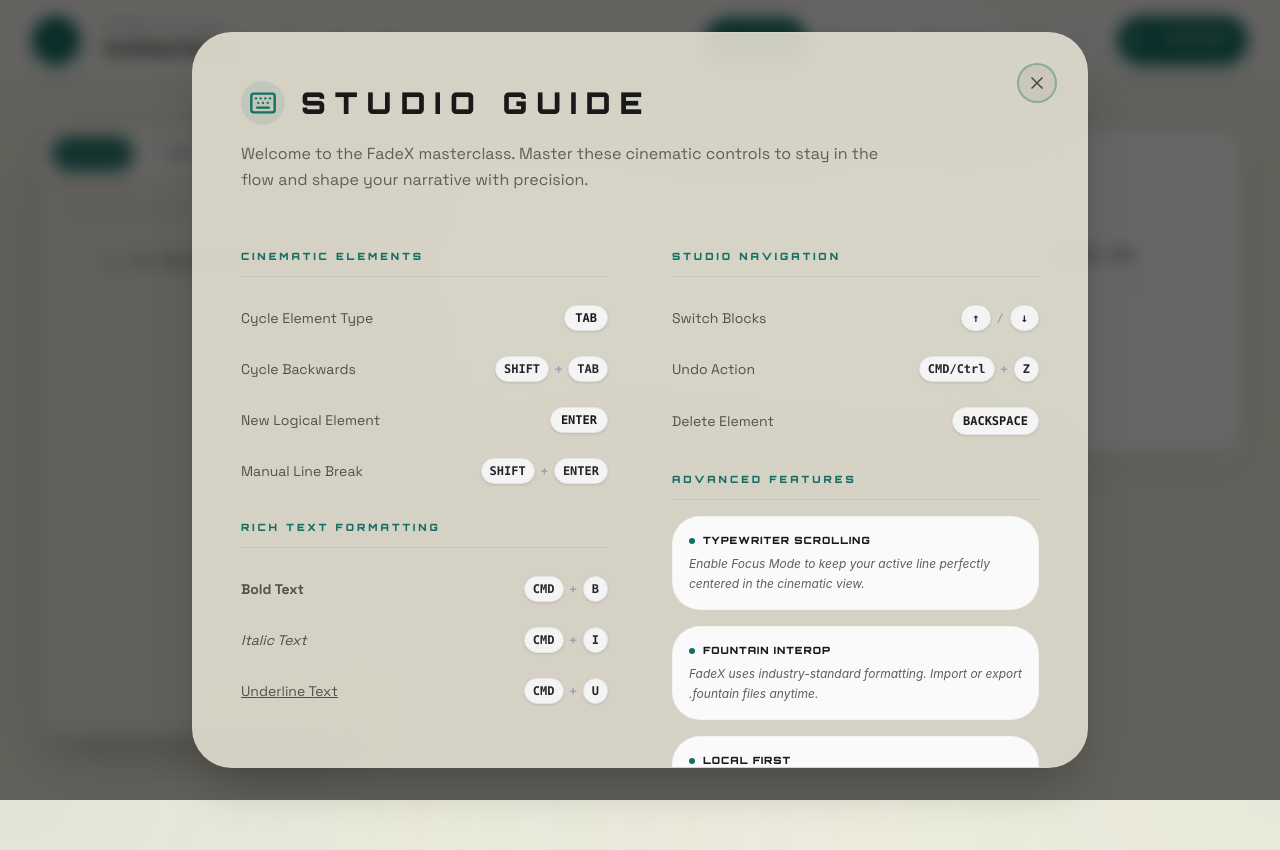
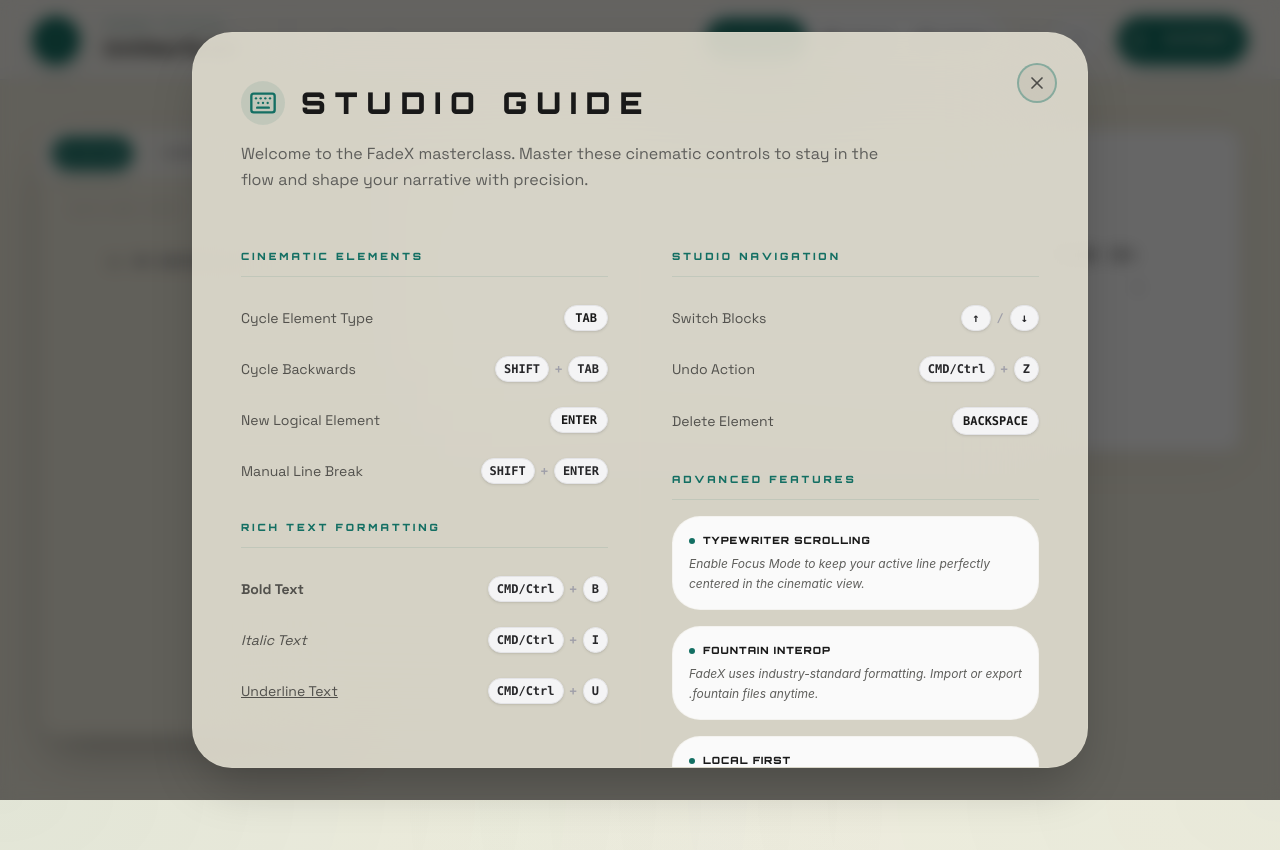
Before and after one commit to prannav225/Fadex, a Next.js app: page /editor/1 in a window 1280 px wide. Both pictures are taken after a click on the button 1076 px from the left and 39 px from the top of the page. Shown: the top 850 px of the page. Built offline with nearby package versions, Linux system fonts and the light colour scheme.

Commit message:
feat: update keyboard shortcut labels to include Ctrl for cross-platform clarity

```diff
--- a/src/components/editor/KeyboardShortcutsModal.tsx
+++ b/src/components/editor/KeyboardShortcutsModal.tsx
@@ -111,7 +111,7 @@
                   </span>
                   <div className="flex items-center gap-1.5 font-mono text-[10px] sm:text-xs font-bold text-zinc-400">
                     <kbd className="px-2 py-1 rounded-lg bg-zinc-100 dark:bg-zinc-800 border border-zinc-200 dark:border-zinc-700 text-zinc-800 dark:text-zinc-200 shadow-sm">
-                      CMD
+                      CMD/Ctrl
                     </kbd>
                     <span>+</span>
                     <kbd className="px-2 py-1 rounded-lg bg-zinc-100 dark:bg-zinc-800 border border-zinc-200 dark:border-zinc-700 text-zinc-800 dark:text-zinc-200 shadow-sm">
@@ -125,7 +125,7 @@
                   </span>
                   <div className="flex items-center gap-1.5 font-mono text-[10px] sm:text-xs font-bold text-zinc-400">
                     <kbd className="px-2 py-1 rounded-lg bg-zinc-100 dark:bg-zinc-800 border border-zinc-200 dark:border-zinc-700 text-zinc-800 dark:text-zinc-200 shadow-sm">
-                      CMD
+                      CMD/Ctrl
                     </kbd>
                     <span>+</span>
                     <kbd className="px-2 py-1 rounded-lg bg-zinc-100 dark:bg-zinc-800 border border-zinc-200 dark:border-zinc-700 text-zinc-800 dark:text-zinc-200 shadow-sm">
@@ -139,7 +139,7 @@
                   </span>
                   <div className="flex items-center gap-1.5 font-mono text-[10px] sm:text-xs font-bold text-zinc-400">
                     <kbd className="px-2 py-1 rounded-lg bg-zinc-100 dark:bg-zinc-800 border border-zinc-200 dark:border-zinc-700 text-zinc-800 dark:text-zinc-200 shadow-sm">
-                      CMD
+                      CMD/Ctrl
                     </kbd>
                     <span>+</span>
                     <kbd className="px-2 py-1 rounded-lg bg-zinc-100 dark:bg-zinc-800 border border-zinc-200 dark:border-zinc-700 text-zinc-800 dark:text-zinc-200 shadow-sm">
```
